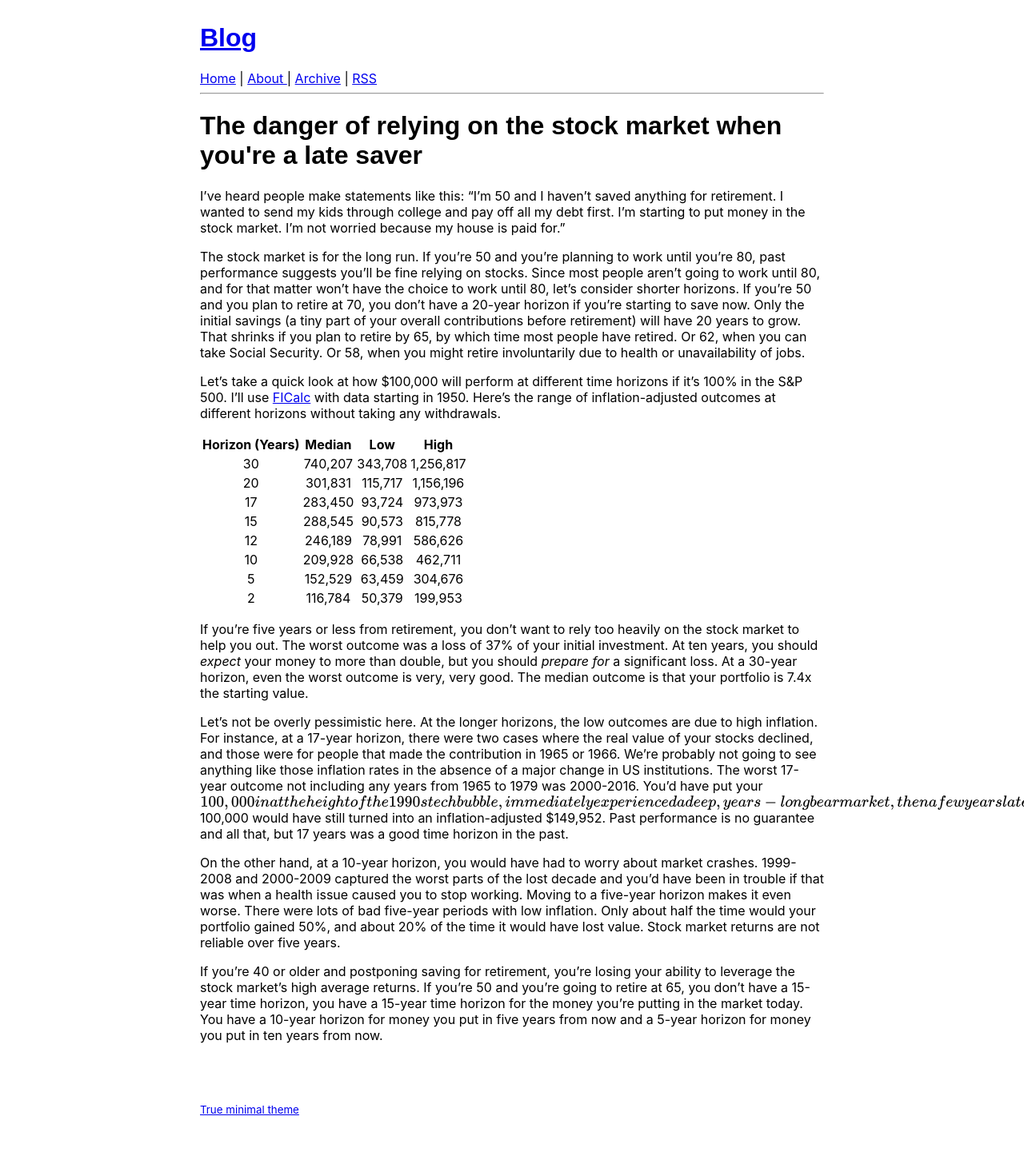
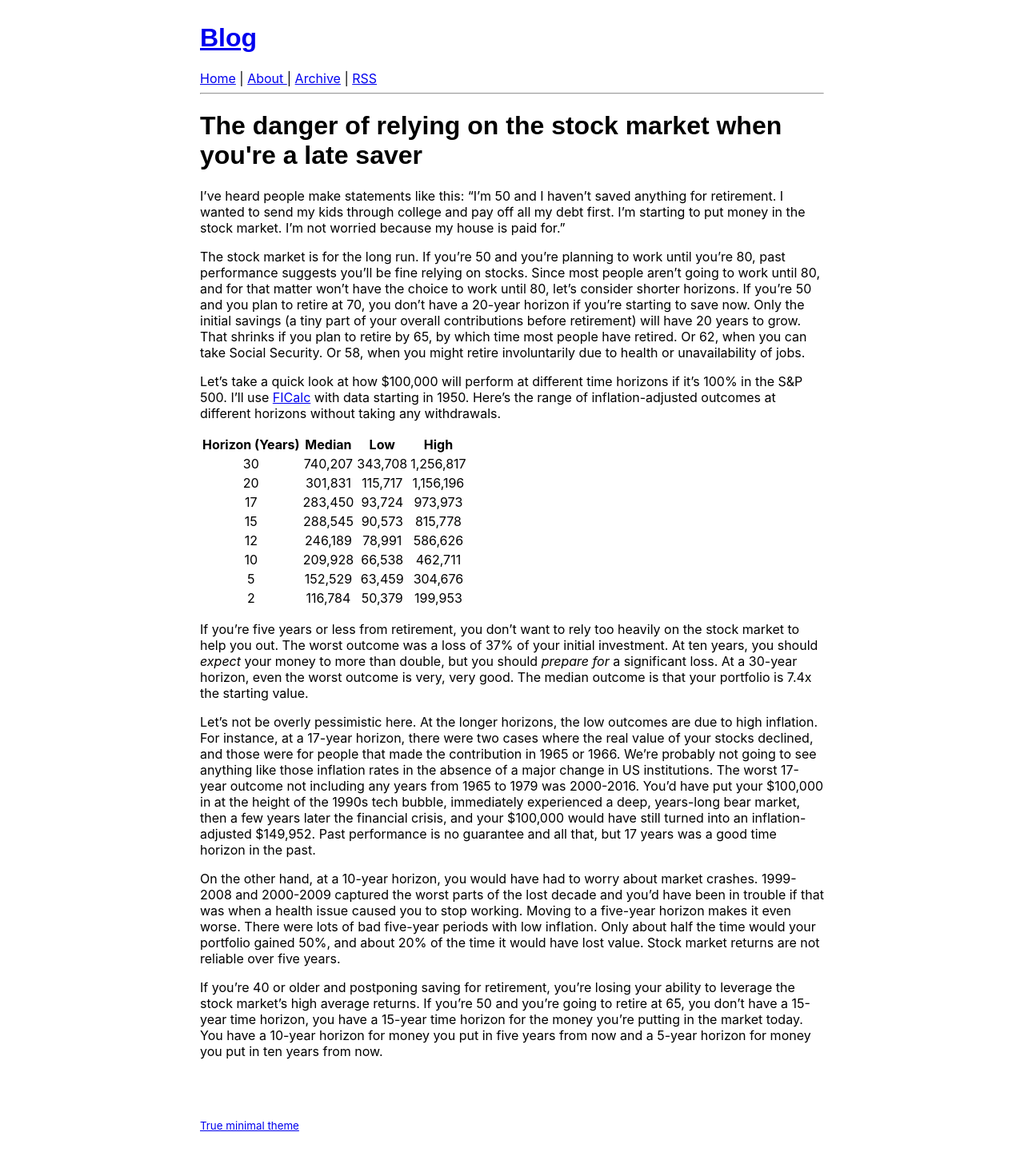
Before and after one commit to bachmeil/the-blog, a Jekyll site: the page built from _posts/2025-09-23-late-saving.md, in a window 1280 px wide. Shown: the whole page at 80% size. Built offline with Jekyll 4.4.1, drawn with Linux system fonts in a browser that asks for light colours.

Commit message:
Fix math escaping

```diff
--- a/_posts/2025-09-23-late-saving.md
+++ b/_posts/2025-09-23-late-saving.md
@@ -21,7 +21,7 @@ Let's take a quick look at how $100,000 will perform at different time horizons
 
 If you're five years or less from retirement, you don't want to rely too heavily on the stock market to help you out. The worst outcome was a loss of 37% of your initial investment. At ten years, you should *expect* your money to more than double, but you should *prepare for* a significant loss. At a 30-year horizon, even the worst outcome is very, very good. The median outcome is that your portfolio is 7.4x the starting value.
 
-Let's not be overly pessimistic here. At the longer horizons, the low outcomes are due to high inflation. For instance, at a 17-year horizon, there were two cases where the real value of your stocks declined, and those were for people that made the contribution in 1965 or 1966. We're probably not going to see anything like those inflation rates in the absence of a major change in US institutions. The worst 17-year outcome not including any years from 1965 to 1979 was 2000-2016. You'd have put your \$100,000 in at the height of the 1990s tech bubble, immediately experienced a deep, years-long bear market, then a few years later the financial crisis, and your \$100,000 would have still turned into an inflation-adjusted \$149,952. Past performance is no guarantee and all that, but 17 years was a good time horizon in the past.
+Let's not be overly pessimistic here. At the longer horizons, the low outcomes are due to high inflation. For instance, at a 17-year horizon, there were two cases where the real value of your stocks declined, and those were for people that made the contribution in 1965 or 1966. We're probably not going to see anything like those inflation rates in the absence of a major change in US institutions. The worst 17-year outcome not including any years from 1965 to 1979 was 2000-2016. You'd have put your \\$100,000 in at the height of the 1990s tech bubble, immediately experienced a deep, years-long bear market, then a few years later the financial crisis, and your \\$100,000 would have still turned into an inflation-adjusted \\$149,952. Past performance is no guarantee and all that, but 17 years was a good time horizon in the past.
 
 On the other hand, at a 10-year horizon, you would have had to worry about market crashes. 1999-2008 and 2000-2009 captured the worst parts of the lost decade and you'd have been in trouble if that was when a health issue caused you to stop working. Moving to a five-year horizon makes it even worse. There were lots of bad five-year periods with low inflation. Only about half the time would your portfolio gained 50%, and about 20% of the time it would have lost value. Stock market returns are not reliable over five years.
 
```
